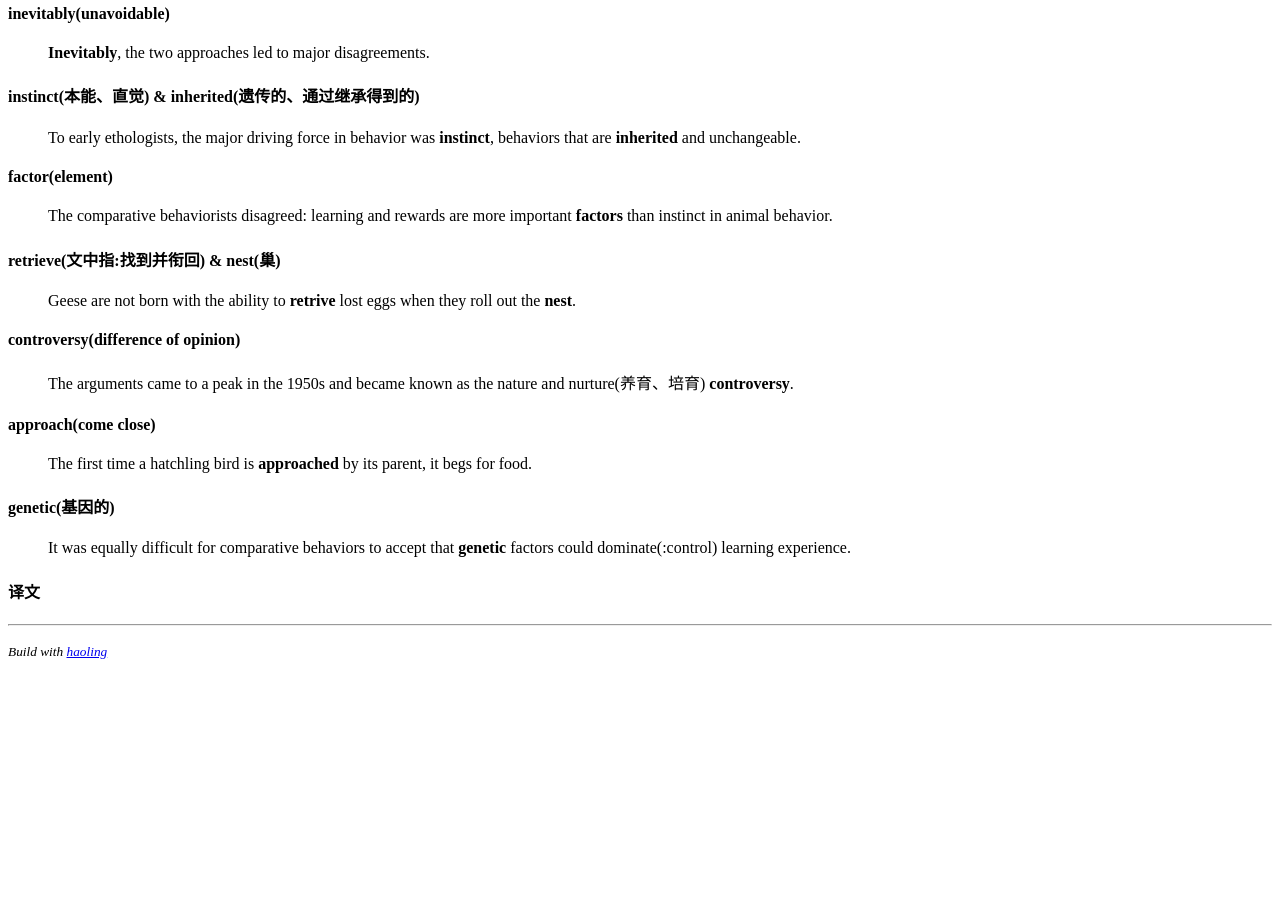
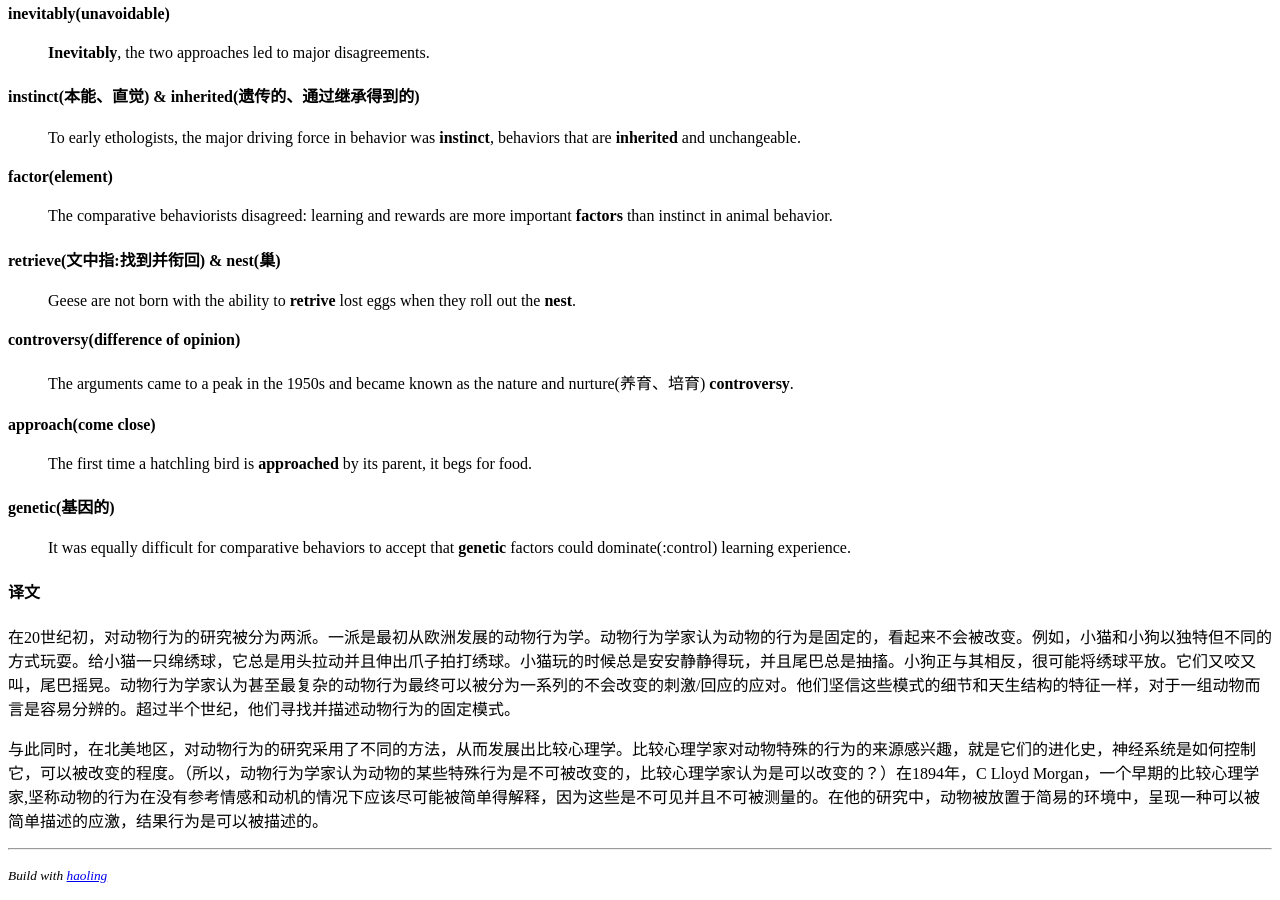
Before and after one commit to hldingzydong/hldingzydong.github.io, a Jekyll site: the page built from _posts/2019-08-20-AnimalBehavior.md, in a window 1280 px wide and 900 px high, scrolled down 696 px. Built offline with Jekyll 4.4.1, drawn with Linux system fonts in a browser that asks for light colours; before the commit the page ends 1372 px from its top, so only the background shows below that.

Commit message:
add translation

```diff
--- a/_posts/2019-08-20-AnimalBehavior.md
+++ b/_posts/2019-08-20-AnimalBehavior.md
@@ -43,3 +43,7 @@ date:   2019-08-20
 > It was equally difficult for comparative behaviors to accept that **genetic** factors could dominate(:control) learning experience.
 
 #### 译文
+
+在20世纪初，对动物行为的研究被分为两派。一派是最初从欧洲发展的动物行为学。动物行为学家认为动物的行为是固定的，看起来不会被改变。例如，小猫和小狗以独特但不同的方式玩耍。给小猫一只绵绣球，它总是用头拉动并且伸出爪子拍打绣球。小猫玩的时候总是安安静静得玩，并且尾巴总是抽搐。小狗正与其相反，很可能将绣球平放。它们又咬又叫，尾巴摇晃。动物行为学家认为甚至最复杂的动物行为最终可以被分为一系列的不会改变的刺激/回应的应对。他们坚信这些模式的细节和天生结构的特征一样，对于一组动物而言是容易分辨的。超过半个世纪，他们寻找并描述动物行为的固定模式。
+
+与此同时，在北美地区，对动物行为的研究采用了不同的方法，从而发展出比较心理学。比较心理学家对动物特殊的行为的来源感兴趣，就是它们的进化史，神经系统是如何控制它，可以被改变的程度。（所以，动物行为学家认为动物的某些特殊行为是不可被改变的，比较心理学家认为是可以改变的？）在1894年，C Lloyd Morgan，一个早期的比较心理学家,坚称动物的行为在没有参考情感和动机的情况下应该尽可能被简单得解释，因为这些是不可见并且不可被测量的。在他的研究中，动物被放置于简易的环境中，呈现一种可以被简单描述的应激，结果行为是可以被描述的。
```
